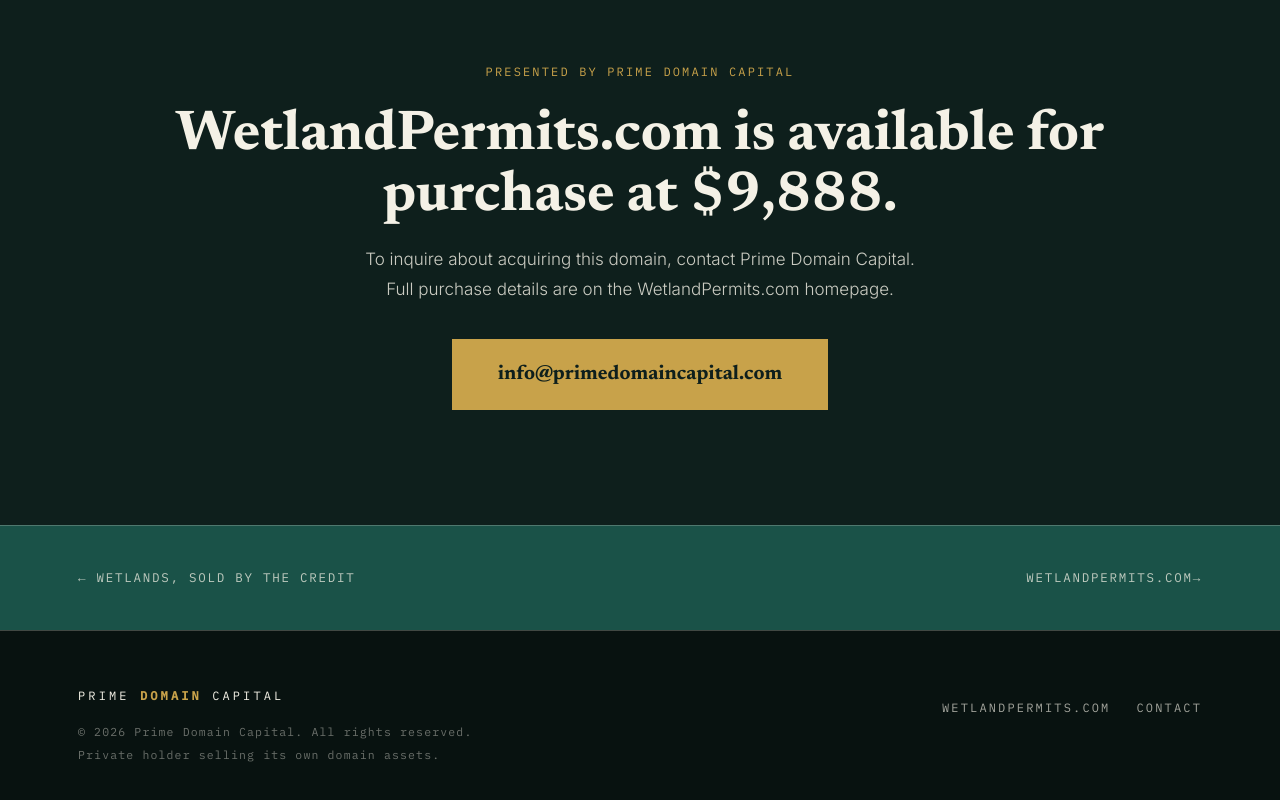
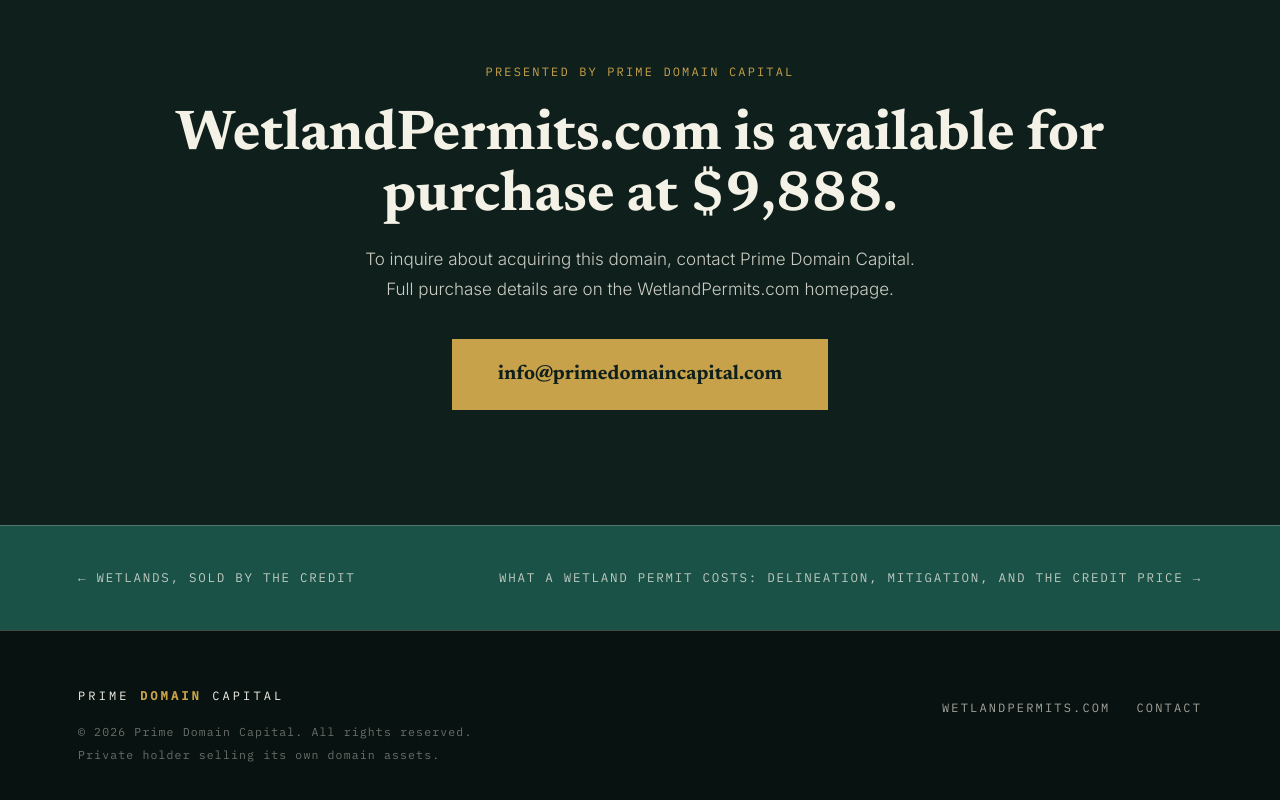
Before and after one commit to primedomaincapital/wetlandpermits, a plain HTML site: page insights/article3.html in a window 1280 px wide. Shown: the part 5160-5960 px from the top of the page. Drawn offline with Linux system fonts and the light colour scheme.

Commit message:
Point article3 next link to article4

```diff
--- a/insights/article3.html
+++ b/insights/article3.html
@@ -158,7 +158,7 @@
 <div class="wrap">
 <div class="article-nav-inner">
 <span><a href="article2.html">&larr; Wetlands, Sold by the Credit</a></span>
-<span><a href="../index.html"><span class="dom">Wetland<wbr>Permits<wbr>.com</span> &rarr;</a></span>
+<span><a href="article4.html">What a Wetland Permit Costs: Delineation, Mitigation, and the Credit Price &rarr;</a></span>
 </div>
 </div>
 </nav>
```
